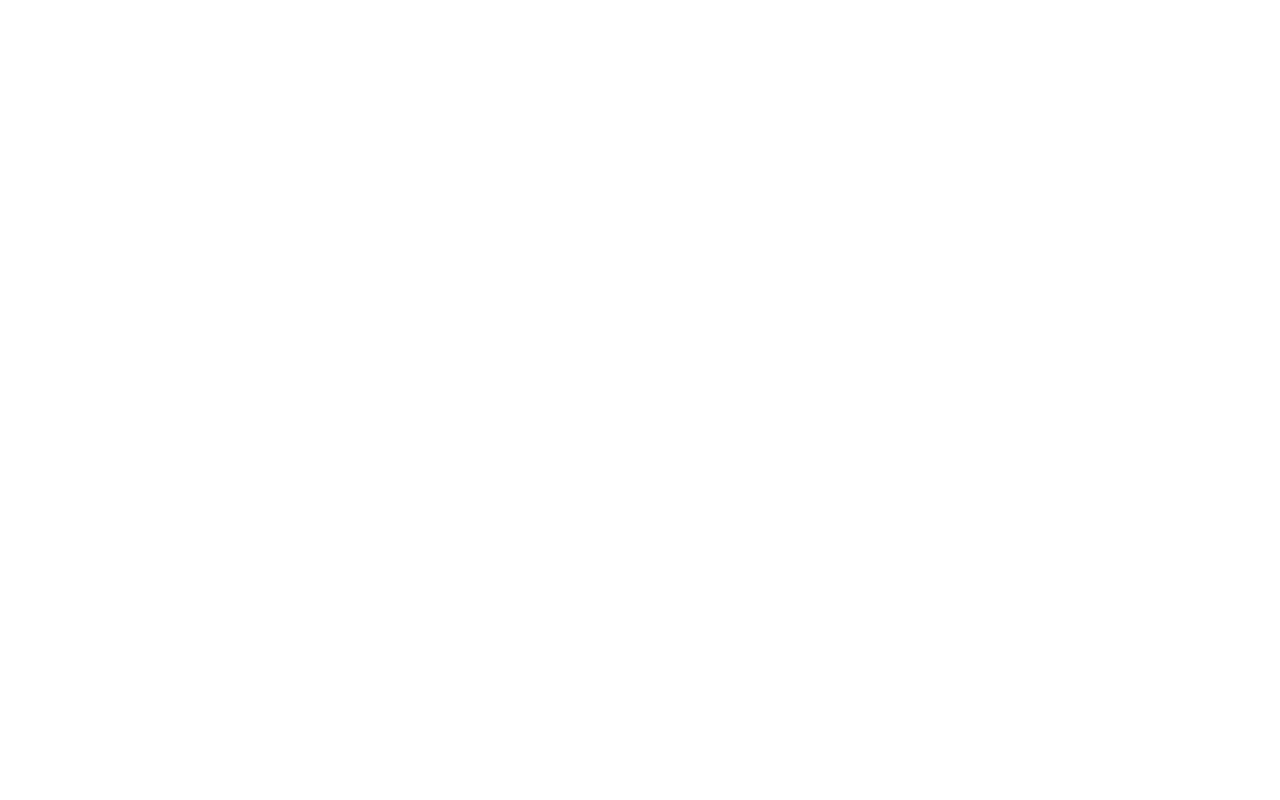
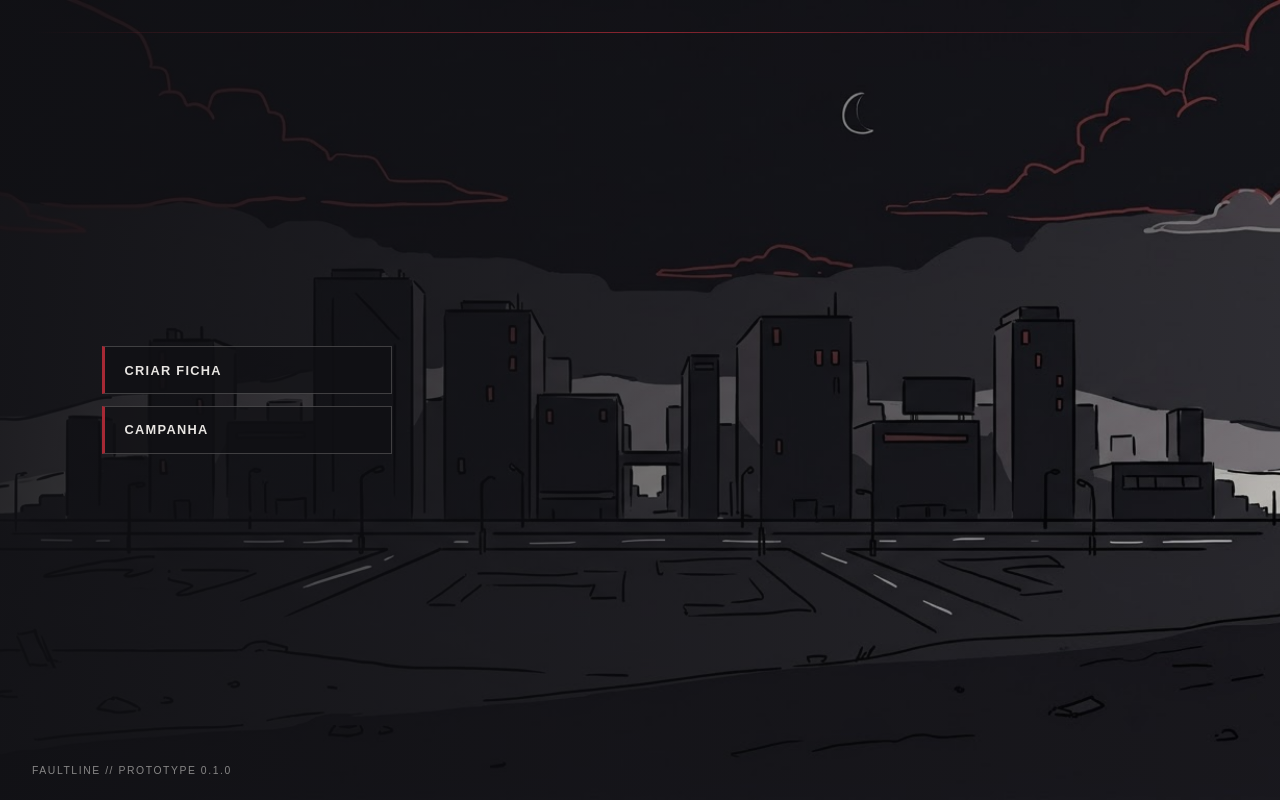
Before and after one commit to AntonioAffonso1/faultline, a plain HTML site: page index.html in a window 1280 px wide. Drawn offline with Linux system fonts and the light colour scheme.

Commit message:
Menu Added

```diff
--- a/index.html
+++ b/index.html
@@ -1,11 +1,31 @@
 <!DOCTYPE html>
-<html lang="en">
+<html lang="pt-BR">
 <head>
     <meta charset="UTF-8">
     <meta name="viewport" content="width=device-width, initial-scale=1.0">
-    <title>Document</title>
+
+    <title>Faultline</title>
+
+    <link rel="stylesheet" href="src/css/global.css">
+    <link rel="stylesheet" href="src/css/menu.css">
 </head>
 <body>
 
+    <main id="app">
+        <section id="main-menu">
+            <nav id="menu-buttons">
+                <button id="create-character-button">
+                    Criar ficha
+                </button>
+
+                <button id="start-campaign-button">
+                    Campanha
+                </button>
+            </nav>
+
+        </section>
+    </main>
+
+    <script src="src/js/main.js"></script>
 </body>
 </html>
--- a/src/css/global.css
+++ b/src/css/global.css
@@ -0,0 +1,44 @@
+:root {
+    color-scheme: dark;
+
+    --color-background: #101014;
+    --color-surface: #1B1B22;
+    --color-border: #46434A;
+    --color-primary: #A62935;
+    --color-text: #E8E5E2;
+    --color-muted: #99949A;
+
+    --font-main: Arial, sans-serif;
+}
+
+* {
+    box-sizing: border-box;
+}
+
+html,
+body {
+    width: 100%;
+    height: 100%;
+    margin: 0;
+    padding: 0;
+
+    overflow: hidden;
+}
+
+body {
+    background: var(--color-background);
+    color: var(--color-text);
+    font-family: var(--font-main);
+}
+
+#app {
+    width: 100%;
+    height: 100%;
+    overflow: hidden;
+}
+
+button,
+input,
+select {
+    font: inherit;
+}
--- a/src/css/menu.css
+++ b/src/css/menu.css
@@ -0,0 +1,222 @@
+/* Menu principal */
+
+#main-menu {
+    position: relative;
+
+    width: 100%;
+    height: 100%;
+    min-height: 0;
+
+    display: flex;
+    flex-direction: column;
+    align-items: flex-start;
+    justify-content: center;
+
+    gap: 1.2rem;
+    padding: 5rem 8%;
+
+    text-align: left;
+    overflow: hidden;
+
+    background:
+        linear-gradient(
+            90deg,
+            rgba(16, 16, 20, 0.88) 0%,
+            rgba(16, 16, 20, 0.55) 45%,
+            rgba(16, 16, 20, 0.15) 100%
+        ),
+        url("../assets/images/backgrounds/MenuBG.jpg");
+
+    background-size: cover;
+    background-position: center;
+    background-repeat: no-repeat;
+}
+
+/* Detalhe decorativo superior */
+
+#main-menu::before {
+    content: "";
+
+    position: absolute;
+    top: 2rem;
+    left: 2rem;
+    right: 2rem;
+
+    height: 1px;
+
+    background: linear-gradient(
+        90deg,
+        transparent,
+        var(--color-primary),
+        transparent
+    );
+
+    opacity: 0.8;
+}
+
+/* Título */
+
+
+#main-menu h1 {
+    margin: 0;
+    color: var(--color-text);
+
+    font-size: clamp(2.5rem, 7vw, 5.5rem);
+    font-weight: 800;
+    letter-spacing: 0.2em;
+
+    text-shadow:
+        0 3px 10px rgba(0, 0, 0, 0.9),
+        0 0 30px rgba(166, 41, 53, 0.2);
+}
+
+#main-menu p {
+    margin: 0 0 1.2rem;
+
+    color: var(--color-muted);
+    font-size: clamp(0.7rem, 1.5vw, 0.9rem);
+    letter-spacing: 0.15em;
+    text-transform: uppercase;
+}
+
+#menu-buttons {
+    display: flex;
+    flex-direction: column;
+    gap: 0.7rem;
+
+    width: min(100%, 290px);
+}
+
+/* Botões estilizados */
+#menu-buttons button {
+    position: relative;
+
+    width: 100%;
+    min-height: 48px;
+    padding: 0.8rem 1.2rem;
+
+    color: var(--color-text);
+    background: rgba(16, 16, 20, 0.78);
+
+    border: 1px solid rgba(232, 229, 226, 0.22);
+    border-left: 3px solid var(--color-primary);
+
+    font-size: 0.8rem;
+    font-weight: 700;
+    letter-spacing: 0.1em;
+    text-transform: uppercase;
+    text-align: left;
+
+    cursor: pointer;
+    overflow: hidden;
+
+    transition:
+        background-color 0.25s ease,
+        border-color 0.25s ease,
+        transform 0.25s ease,
+        box-shadow 0.25s ease;
+}
+
+#menu-buttons button::before {
+    content: "";
+
+    position: absolute;
+    inset: 0;
+
+    background: linear-gradient(
+        100deg,
+        rgba(166, 41, 53, 0.2),
+        transparent 65%
+    );
+
+    opacity: 0;
+    transition: opacity 0.25s ease;
+    pointer-events: none;
+}
+
+/* Interação com o mouse */
+
+#menu-buttons button:hover {
+    background-color: rgba(38, 24, 30, 0.95);
+
+    border-color: var(--color-primary);
+    border-left-width: 5px;
+
+    transform: translateX(5px);
+
+    box-shadow: 0 0 18px rgba(166, 41, 53, 0.12);
+}
+
+#menu-buttons button:hover::before {
+    opacity: 1;
+}
+
+#menu-buttons button:hover::after {
+    color: var(--color-text);
+    right: 1rem;
+}
+
+/* Acessibilidade pelo teclado */
+
+#menu-buttons button:focus-visible {
+    outline: 2px solid var(--color-text);
+    outline-offset: 4px;
+}
+
+/* Rodapé decorativo */
+
+#main-menu::after {
+    content: "FAULTLINE  //  PROTOTYPE 0.1.0";
+
+    position: absolute;
+    bottom: 1.5rem;
+    left: 2rem;
+
+    color: rgba(232, 229, 226, 0.55);
+
+    font-size: 0.65rem;
+    letter-spacing: 0.15em;
+}
+
+/* Telas menores */
+
+@media (max-width: 480px) {
+    #main-menu {
+        padding: 1.25rem;
+    }
+
+    #main-menu::before {
+        left: 1.25rem;
+        right: 1.25rem;
+        top: 1.25rem;
+    }
+
+    #main-menu h1 {
+        letter-spacing: 0.13em;
+    }
+
+    #menu-buttons {
+        width: min(100%, 300px);
+    }
+
+    #menu-buttons button {
+        min-height: 54px;
+        font-size: 0.8rem;
+    }
+
+    #main-menu::after {
+        left: 1.25rem;
+        bottom: 1rem;
+        font-size: 0.55rem;
+    }
+}
+
+/* Respeita a preferência por menos animações */
+
+@media (prefers-reduced-motion: reduce) {
+    #menu-buttons button,
+    #menu-buttons button::before,
+    #menu-buttons button::after {
+        transition: none;
+    }
+}
```
Also changed, not shown: src/assets/images/backgrounds/MenuBG.jpg (added).
